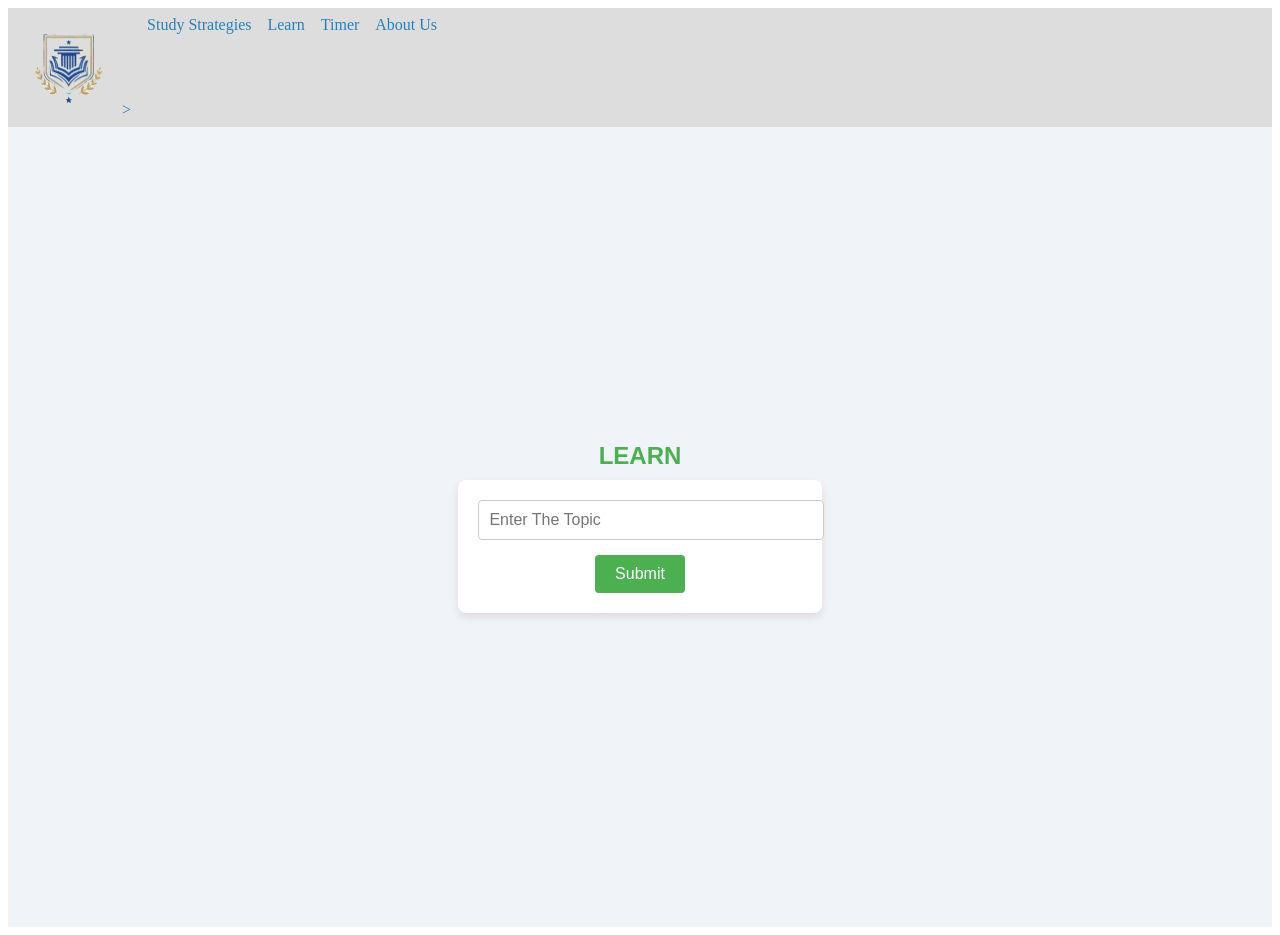
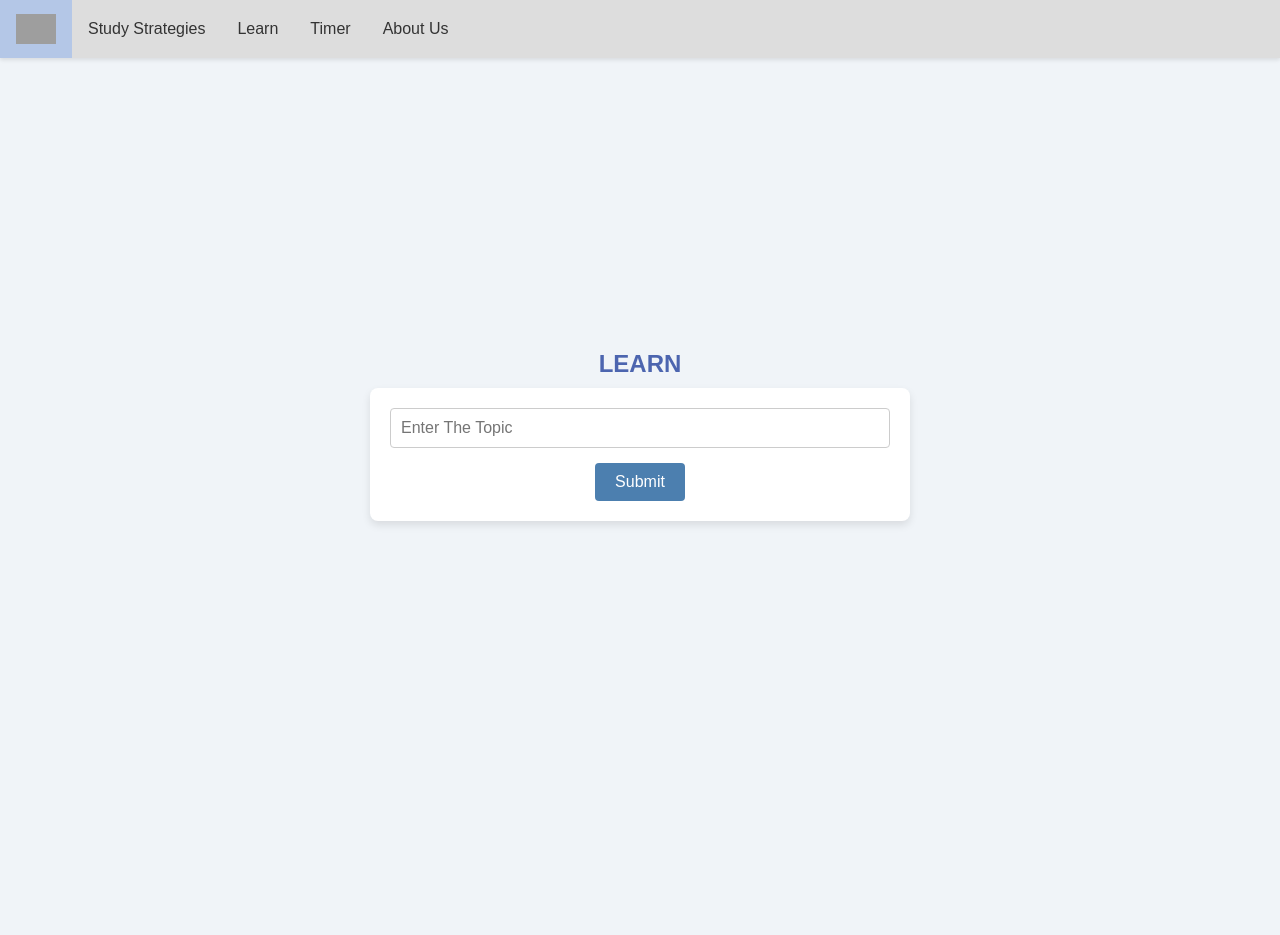
Before and after one commit to Quakerhash/Pomodoro-Timer, a Django app: template templates/learn.html in a window 1280 px wide. After the commit the page ends 525 px from the top, so only its background shows below. Run offline with Django 3.2, Linux system fonts and the light colour scheme; the template is opened without the code that fills it, so the values that code supplies are empty; grey boxes are pictures that could not be loaded.

Commit message:
Update learn.html

```diff
--- a/templates/learn.html
+++ b/templates/learn.html
@@ -1,16 +1,77 @@
 <!DOCTYPE html>
 <html>
 <head>
+    <meta charset="UTF-8">
+    <meta name="viewport" content="width=device-width, initial-scale=1.0">
+    <title>Learning Resources</title>
     <style>
-    div {
+        body {
             font-family: Arial, sans-serif;
             background-color: #f0f4f8;
             display: flex;
             justify-content: center;
             align-items: center;
-        height: 100vh;
+            min-height: 100vh;
+            margin: 0;
+            padding: 20px;
             flex-direction: column;
             color: #333;
+        }
+
+        /* Navigation Bar Styles */
+        nav {
+            width: 100%;
+            position: fixed;
+            top: 0;
+            left: 0;
+            background-color: #ffffff;
+            box-shadow: 0 2px 4px rgba(0, 0, 0, 0.1);
+            z-index: 100;
+        }
+
+        nav ul {
+            list-style-type: none;
+            margin: 0;
+            padding: 0;
+            overflow: hidden;
+            background-color: #dddddd;
+            display: flex;
+            align-items: center;
+        }
+
+        nav li {
+            float: left;
+            margin: 0;
+            padding: 0;
+            background: none;
+            box-shadow: none;
+        }
+
+        nav li a {
+            display: block;
+            color: #333;
+            text-align: center;
+            padding: 14px 16px;
+            text-decoration: none;
+        }
+
+        nav li a:hover {
+            background-color: #b4c7e7;
+            color: #da3c03;
+        }
+
+        nav li a img {
+            height: 30px;
+            vertical-align: middle;
+        }
+
+        /* Add margin-top to body content to account for fixed navbar */
+        .content {
+            margin-top: 60px;
+            width: 100%;
+            display: flex;
+            flex-direction: column;
+            align-items: center;
         }
 
         form {
@@ -19,6 +80,8 @@
             border-radius: 8px;
             box-shadow: 0 4px 8px rgba(0, 0, 0, 0.1);
             text-align: center;
+            width: 100%;
+            max-width: 500px;
         }
 
         label {
@@ -26,7 +89,7 @@
             font-weight: bold;
             display: block;
             margin-bottom: 10px;
-        color: #4CAF50;
+            color: #4c65af;
         }
 
         input[type="text"] {
@@ -36,10 +99,23 @@
             border: 1px solid #ccc;
             border-radius: 4px;
             font-size: 16px;
+            box-sizing: border-box;
         }
 
         button {
-        background-color: #4CAF50;
+            background-color: #4c7faf;
+            color: white;
+            padding: 10px 20px;
+            border: none;
+            border-radius: 4px;
+            font-size: 16px;
+            cursor: pointer;
+            transition: background-color 0.3s ease;
+        }
+
+        h6 {
+            align-self: right;
+            background-color: #4c7faf;
             color: white;
             padding: 10px 20px;
             border: none;
@@ -50,87 +126,135 @@
         }
 
         button:hover {
-        background-color: #45a049;
+            background-color: #4569a0;
+        }
+
+        .results-container {
+            margin-top: 30px;
+            width: 100%;
+            max-width: 700px;
         }
 
         h3 {
             color: #333;
             margin-top: 20px;
+            border-bottom: 1px solid #ddd;
+            padding-bottom: 5px;
         }
 
-    .b{
+        .results-container ul {
             list-style-type: none;
             padding: 0;
         }
-    ul {
-        list-style-type: none;
-        margin: 0;
-        padding: 0;
-        overflow: hidden;
-        background-color: #dddddd;
-        }
-    li {
-        float: left;
-    }
 
-    li a {
-        display: block;
+        .results-container li {
+            margin-bottom: 10px;
             padding: 8px;
-    }
-
-    .a{
-        margin-bottom: 10px;
+            border-radius: 4px;
+            background-color: white;
+            box-shadow: 0 1px 3px rgba(0, 0, 0, 0.1);
         }
 
         a {
             color: #2980b9;
             text-decoration: none;
             transition: color 0.3s ease;
+            display: block;
+            word-break: break-all;
         }
 
         a:hover {
             color: #1c5980;
         }
+
+        button:hover {
+            color: #90c0d1;
+        }
+
+        .net-time {
+            margin-top: 20px;
+        }
+
+        a.back-link {
+            font-size: 200%;
+            text-align: right;
+        }
+
+        a:hover {
+            text-decoration: none;
+            color: #da3c03;
+        }
     </style>
 </head>
 <body>
-    {%load static%}
+    <!-- Navigation Bar -->
+    <nav>
         <ul>
-        <li><a href="{% url 'home' %}">
-            <img src="{% static 'images/image-removebg-preview (1).png' %}" alt="Logo">>
+            <li><a href="index.html">
+                <img src="images/logo.png" alt="Logo">
             </a></li>
-        <li><a href="{% url 'ss' %}">Study Strategies</a></li>
+            <li><a href="study.html">Study Strategies</a></li>
+            <li><a href="learn.html">Learn</a></li>
+            <li><a href="timer.html">Timer</a></li>
+            <li><a href="about.html">About Us</a></li>
+        </ul>
+    </nav>
 
-      <li><a href="{% url 'learn' %}">Learn</a></li>
-
-     <li><a href="{% url 'Timer' %}">Timer</a></li>
-     <li><a href="{% url 'about' %}">About Us</a></li>
-        </ul>
-    <div>
+    <div class="content">
         <label for="chk" aria-hidden="true">LEARN</label>
-    <form method="POST">
-        {% csrf_token %}
-        <input type="text" name="Topic" placeholder="Enter The Topic" required value="{{ request.POST.Topic }}">
+        <form id="searchForm">
+            <input type="text" name="Topic" id="topicInput" placeholder="Enter The Topic" required>
             <button type="submit">Submit</button>
         </form>
 
-    {% if website_links %}
-        <h3>Website Links</h3>
-        <ul class="b">
-            {% for link in website_links %}
-                <li class="a"><a href="{{ link }}" target="_blank">{{ link }}</a></li>
-            {% endfor %}
+        <div class="results-container" id="resultsContainer">
+            <!-- Results will be displayed here -->
+        </div>
+    </div>
+
+    <script>
+        // Simple timer tracking functionality
+        document.addEventListener('DOMContentLoaded', function() {
+            let startTime = new Date();
+
+            // Track time spent on page
+            window.addEventListener('beforeunload', function() {
+                const timeSpent = Math.round((new Date() - startTime) / 1000);
+                console.log(`Time spent learning: ${timeSpent} seconds`);
+
+                // For static GitHub Pages, we'll just log to console
+                // You could use localStorage to store this data if needed
+            });
+
+            // Handle form submission for static site (no server-side processing)
+            document.getElementById('searchForm').addEventListener('submit', function(e) {
+                e.preventDefault(); // Prevent the form from submitting to a server
+
+                const topic = document.getElementById('topicInput').value.trim();
+
+                if (topic) {
+                    // For demo purposes, we'll show mock results
+                    // In a real implementation, you might use an API or pre-defined content
+                    const resultsContainer = document.getElementById('resultsContainer');
+
+                    // Create example results
+                    resultsContainer.innerHTML = `
+                        <h3>Website Links for "${topic}"</h3>
+                        <ul>
+                            <li><a href="https://en.wikipedia.org/wiki/${topic}" target="_blank">Wikipedia - ${topic}</a></li>
+                            <li><a href="https://www.khanacademy.org/search?page_search_query=${topic}" target="_blank">Khan Academy - ${topic}</a></li>
+                            <li><a href="https://www.britannica.com/search?query=${topic}" target="_blank">Encyclopedia Britannica - ${topic}</a></li>
                         </ul>
-    {% endif %}
 
-    {% if youtube_links %}
                         <h3>YouTube Video Links</h3>
-        <ul class="b">
-            {% for link in youtube_links %}
-                <li class="a "><a href="{{ link }}" target="_blank">{{ link }}</a></li>
-            {% endfor %}
+                        <ul>
+                            <li><a href="https://www.youtube.com/results?search_query=${topic}+tutorial" target="_blank">YouTube tutorials on ${topic}</a></li>
+                            <li><a href="https://www.youtube.com/results?search_query=${topic}+explained" target="_blank">${topic} explained on YouTube</a></li>
                         </ul>
-    {% endif %}
-    </div>
+                    `;
+                }
+            });
+        });
+    </script>
 </body>
 </html>
```
Lines whose indentation alone changed are shown as unchanged.
